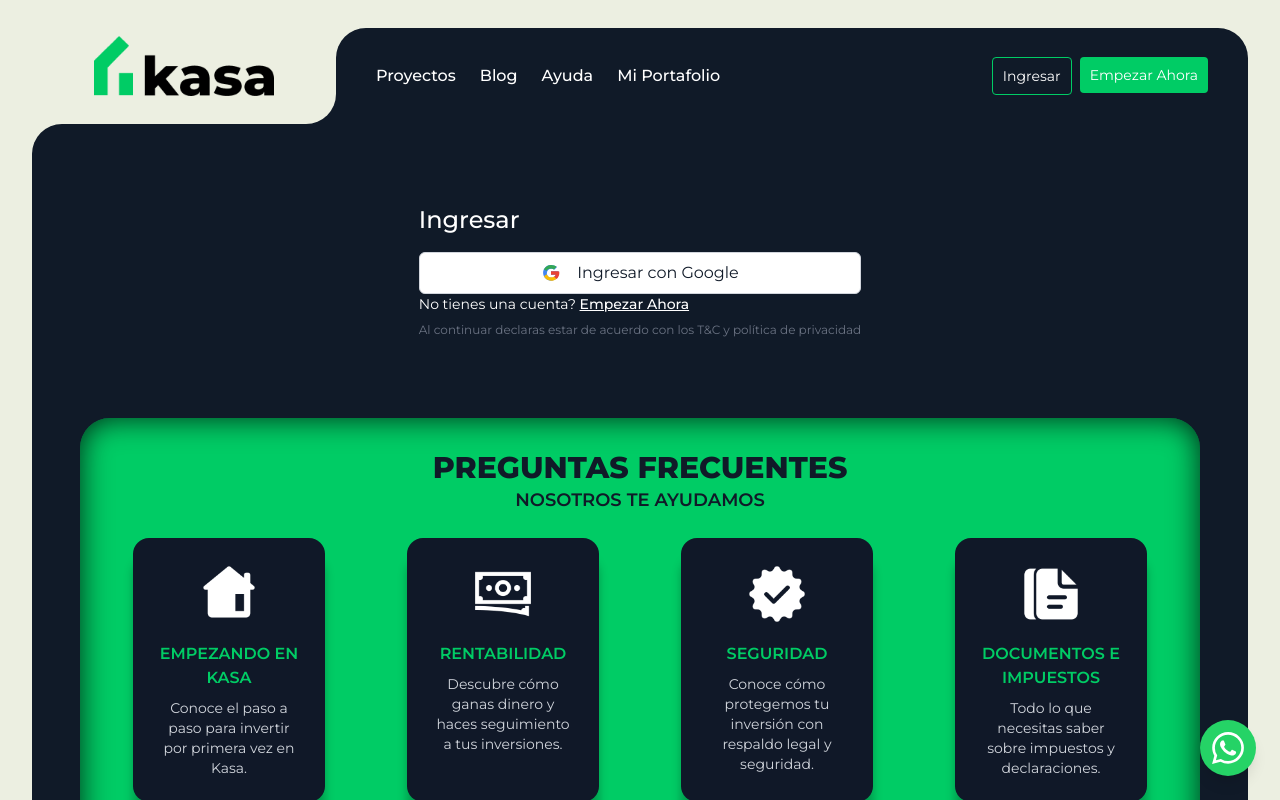
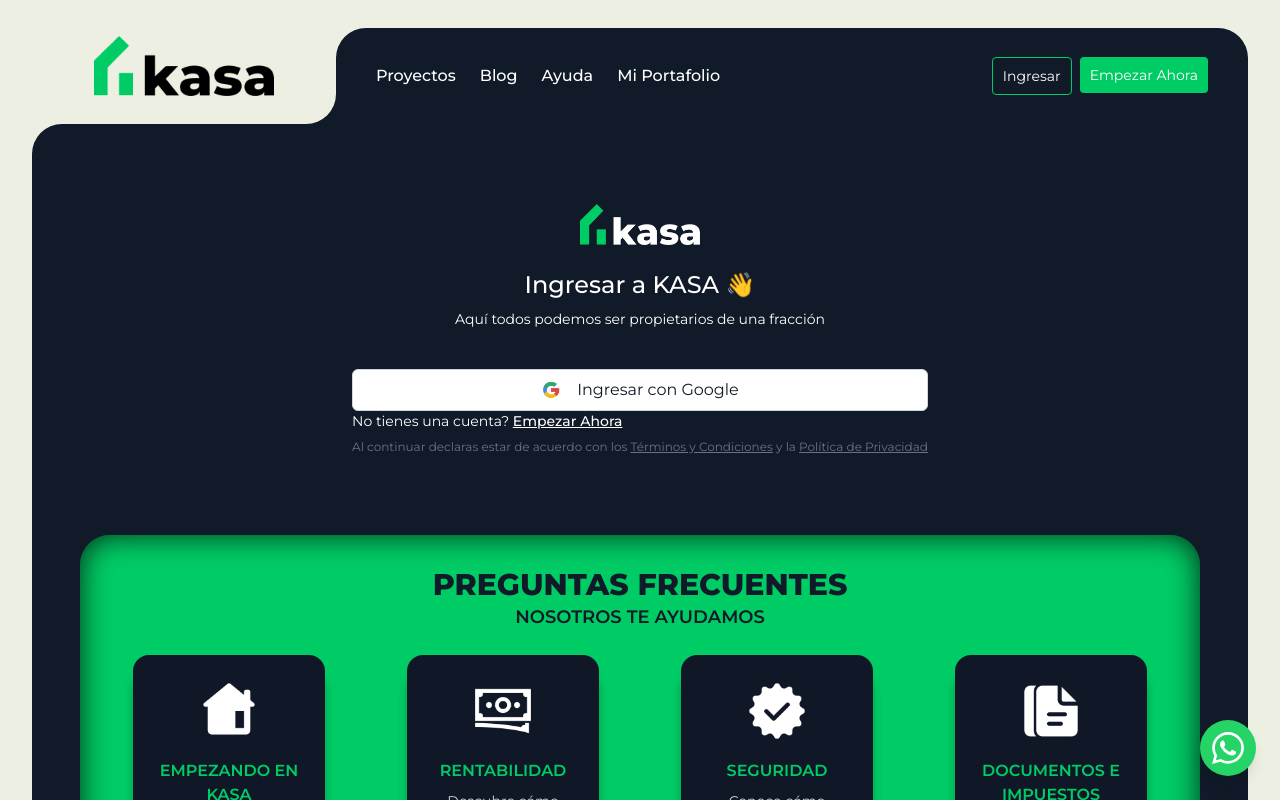
Before and after one commit to vbuselli/kasa-front-launch, a Next.js app: page /sign-in in a window 1280 px wide. Shown: the top 800 px of the page. Built offline with nearby package versions, Linux system fonts and the light colour scheme; no server answers.

Commit message:
cambios login mas logo

```diff
--- a/src/app/(auth-pages)/sign-in/page.tsx
+++ b/src/app/(auth-pages)/sign-in/page.tsx
@@ -1,16 +1,31 @@
 import { FormMessage, Message } from "@/components/ui/FormMessage";
 import { SubmitButton } from "@/components/ui/SubmitButton";
 import { signInAction, signInWithGoogle } from "@/lib/actions";
+import Image from "next/image";
 import Link from "next/link";
+import LOGO from "@/assets/logo-kasa-blanco.png";
 
 export default async function Login(props: { searchParams: Promise<Message> }) {
   const searchParams = await props.searchParams;
   return (
     <form className="flex-1 flex flex-col min-w-64">
-      <h1 className="text-2xl font-medium">Ingresar</h1>
+      {/* Logo */}
+      <div className="flex justify-center mb-6">
+        <Image
+          src={LOGO}
+          alt="KASA Logo"
+          width={120}
+          height={60}
+          className="object-contain"
+        />
+      </div>
 
-
-
+      <div className="text-center mb-6">
+        <h1 className="text-2xl font-medium">Ingresar a KASA 👋</h1>
+        <p className="text-sm text-white-600 mt-2">
+          Aquí todos podemos ser propietarios de una fracción
+        </p>
+      </div>
       <div className="flex flex-col">
         {/*
         <label htmlFor="email">Email</label>
@@ -81,8 +96,25 @@
         </Link>
       </p>
       <p className="text-xs text-gray-500 text-center mt-2">
-        Al continuar declaras estar de acuerdo con los T&C y política de privacidad
-      </p>
+          Al continuar declaras estar de acuerdo con los{" "}
+          <a
+            href="https://drive.google.com/file/d/1HSf3dvCssOkjMe48U90r7tPRzvScWevE/view?usp=drive_link"
+            target="_blank"
+            rel="noopener noreferrer"
+            className="text-gray-500 underline hover:no-underline"
+          >
+            Términos y Condiciones
+          </a>
+          {" "}y la{" "}
+          <a
+            href="https://drive.google.com/file/d/1jPHNTb5T7633Kfb9s-BX7iSZEXuB6wGT/view?usp=drive_link"
+            target="_blank"
+            rel="noopener noreferrer"
+            className="text-gray-500 underline hover:no-underline"
+          >
+            Política de Privacidad
+          </a>
+        </p>
     </form>
   );
 }
--- a/src/app/(auth-pages)/sign-up/page.tsx
+++ b/src/app/(auth-pages)/sign-up/page.tsx
@@ -2,6 +2,8 @@
 import { useEffect, useState } from "react";
 import { FormMessage, Message } from "@/components/ui/FormMessage";
 import { SubmitButton } from "@/components/ui/SubmitButton";
+import Image from "next/image";
+import LOGO from "@/assets/logo-kasa-blanco.png";
 import Link from "next/link";
 import { signInWithGoogle, signUpAction } from "@/lib/actions";
 
@@ -70,9 +72,24 @@
         onSubmit={handleSubmit}
         action={signUpAction}
       >
-        <h1 className="text-2xl font-medium">Empezar Ahora</h1>
+        {/*IMAGE HERE*/}
+        {/* Logo */}
+        <div className="flex justify-center mb-6">
+          <Image
+            src={LOGO}
+            alt="KASA Logo"
+            width={120}
+            height={60}
+            className="object-contain"
+          />
+        </div>
 
-
+        <div className="text-center mb-6">
+          <h1 className="text-2xl font-medium">Ingresar a KASA 👋</h1>
+          <p className="text-sm text-white-600 mt-2">
+            Aquí todos podemos ser propietarios de una fracción
+          </p>
+        </div>
         <div className="flex flex-col">
           {/*
           <label htmlFor="email">Email</label>
@@ -159,7 +176,24 @@
           </Link>
         </p>
         <p className="text-xs text-gray-500 text-center mt-2">
-          Al continuar declaras estar de acuerdo con los T&C y política de privacidad
+          Al continuar declaras estar de acuerdo con los{" "}
+          <a
+            href="https://drive.google.com/file/d/1HSf3dvCssOkjMe48U90r7tPRzvScWevE/view?usp=drive_link"
+            target="_blank"
+            rel="noopener noreferrer"
+            className="text-gray-500 underline hover:no-underline"
+          >
+            Términos y Condiciones
+          </a>
+          {" "}y la{" "}
+          <a
+            href="https://drive.google.com/file/d/1jPHNTb5T7633Kfb9s-BX7iSZEXuB6wGT/view?usp=drive_link"
+            target="_blank"
+            rel="noopener noreferrer"
+            className="text-gray-500 underline hover:no-underline"
+          >
+            Política de Privacidad
+          </a>
         </p>
       </form>
     </>
--- a/src/components/InvestmentCalculator.tsx
+++ b/src/components/InvestmentCalculator.tsx
@@ -225,7 +225,7 @@
           className="text-xs text-gray-100 font-semibold ml-1"
         >
           Estoy de acuerdo en continuar con la inversión según los{" "}
-          <a href="/terms" className="underline text-gray-100 font-bold">
+          <a href="https://drive.google.com/file/d/1HSf3dvCssOkjMe48U90r7tPRzvScWevE/view?usp=drive_link" className="underline text-gray-100 font-bold">
             Términos y Condiciones
           </a>
         </label>
```
Also changed, not shown: src/assets/logo-kasa-blanco.png (added).
